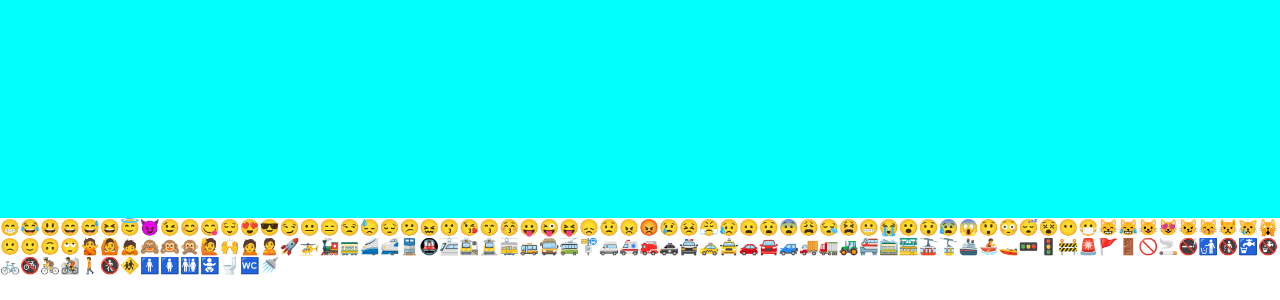
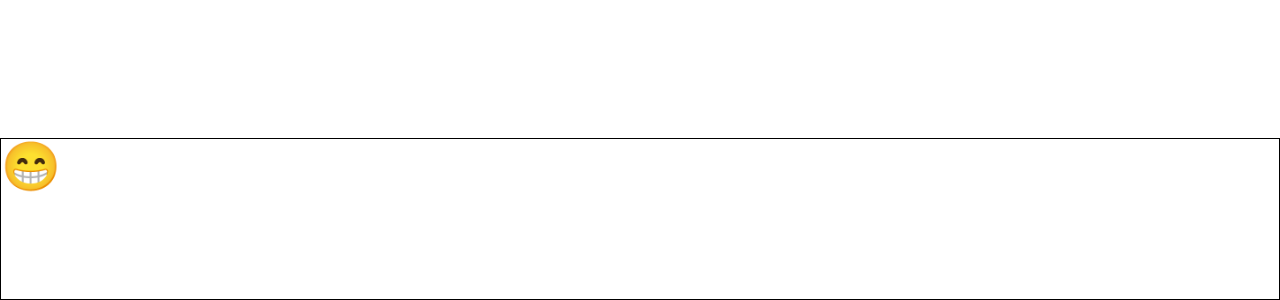
Before and after one commit to steveruizok/tldr-takehome, a React (Vite) app: page / in a window 1280 px wide. Shown: the part 502-802 px from the top of the page. Built offline with nearby package versions, Linux system fonts and the light colour scheme.

Commit message:
begin adding effect and ref hooks

```diff
--- a/src/App.css
+++ b/src/App.css
@@ -3,13 +3,22 @@ body{
 }
 
 .Canvas{
-  height: 90vh;
+  height: 80vh;
   width: 100vw;
-  background-color: aqua;
-  border: 1 px solid red;
+  background-color: white;
   position: relative;
 }
 
+.Footer{
+  border: 1px solid black;
+  overflow: scroll;
+  height: 20vh;
+}
+
+.emoji{
+  font-size: 48px;
+  cursor: pointer;
+}
 .emoji--active{
   position: absolute;
   top: 0;
--- a/src/App.jsx
+++ b/src/App.jsx
@@ -1,14 +1,36 @@
+import { useEffect, useRef } from 'react'
 import './App.css'
 import { emojis } from './assets/emojis'
 
 function App() {
 
+  const emojiRef = useRef(null)
+  const canvasRef = useRef(null)
+
+  useEffect(() => {
+    if (!emojiRef.current || !canvasRef.current) return;
+
+    const emoji = emojiRef.current;
+    const canvas = canvasRef.current;
+
+    const onMouseDown = () => {
+      console.log('clicked');
+    }
+
+    emoji.addEventListener('mousedown', onMouseDown)
+
+    const cleanup = () => {
+      emoji.removeEventListener('mousedown', onMouseDown);
+    }
+  }, [])
+
   return (
     <>
-    <main className="Canvas"></main>
+    <main ref={canvasRef} className="Canvas"></main>
     <footer className="Footer">
-    {emojis.map(emoji => (
-    <span className="emoji" title={`&#${emoji};`}>{String.fromCodePoint(emoji)}</span>))}
+    <span ref={emojiRef} className="emoji">&#128513;</span>
+    {/* {emojis.map(emoji => (
+    <span ref="emojiRef" className="emoji" title={`&#${emoji};`}>{String.fromCodePoint(emoji)}</span>))} */}
     </footer>
     </>
   )
```
Also changed, not shown: src/assets/emojis.js (line endings or trailing spaces).
